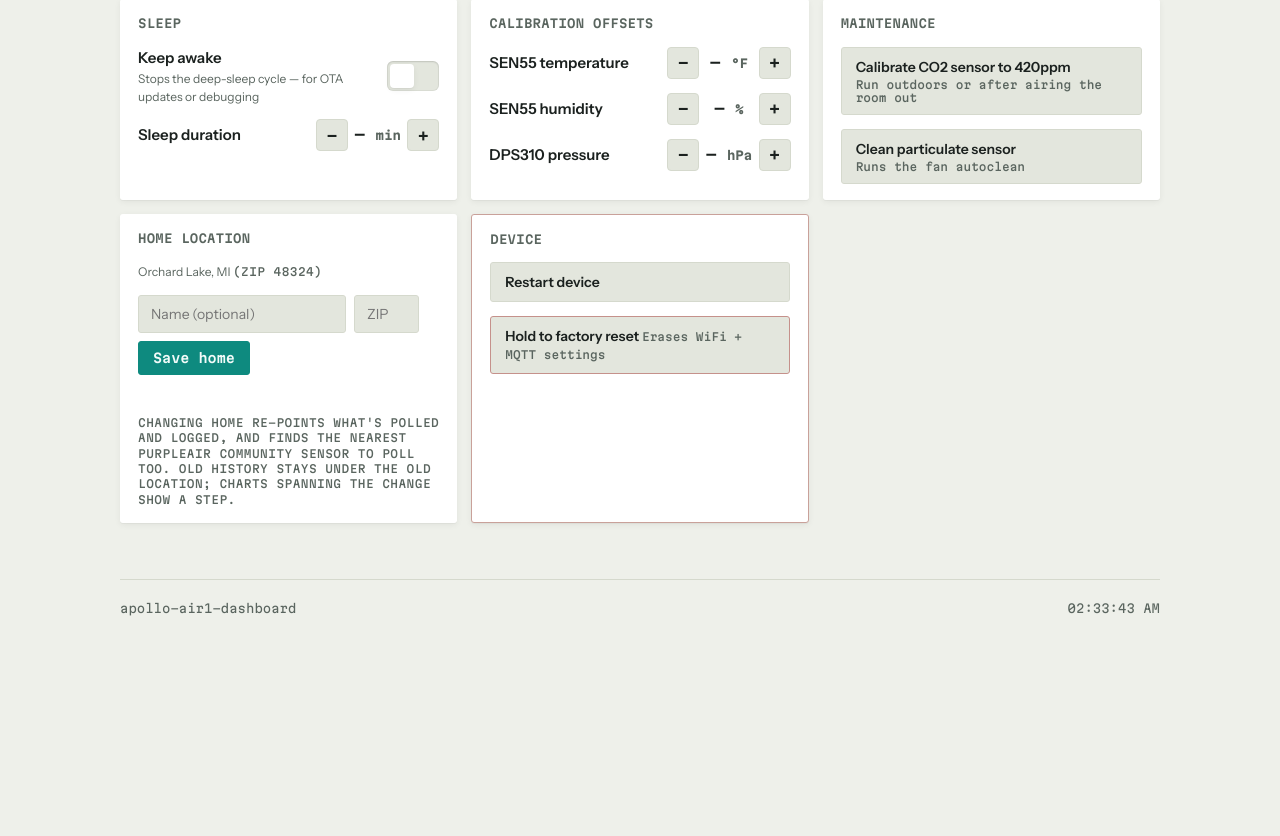
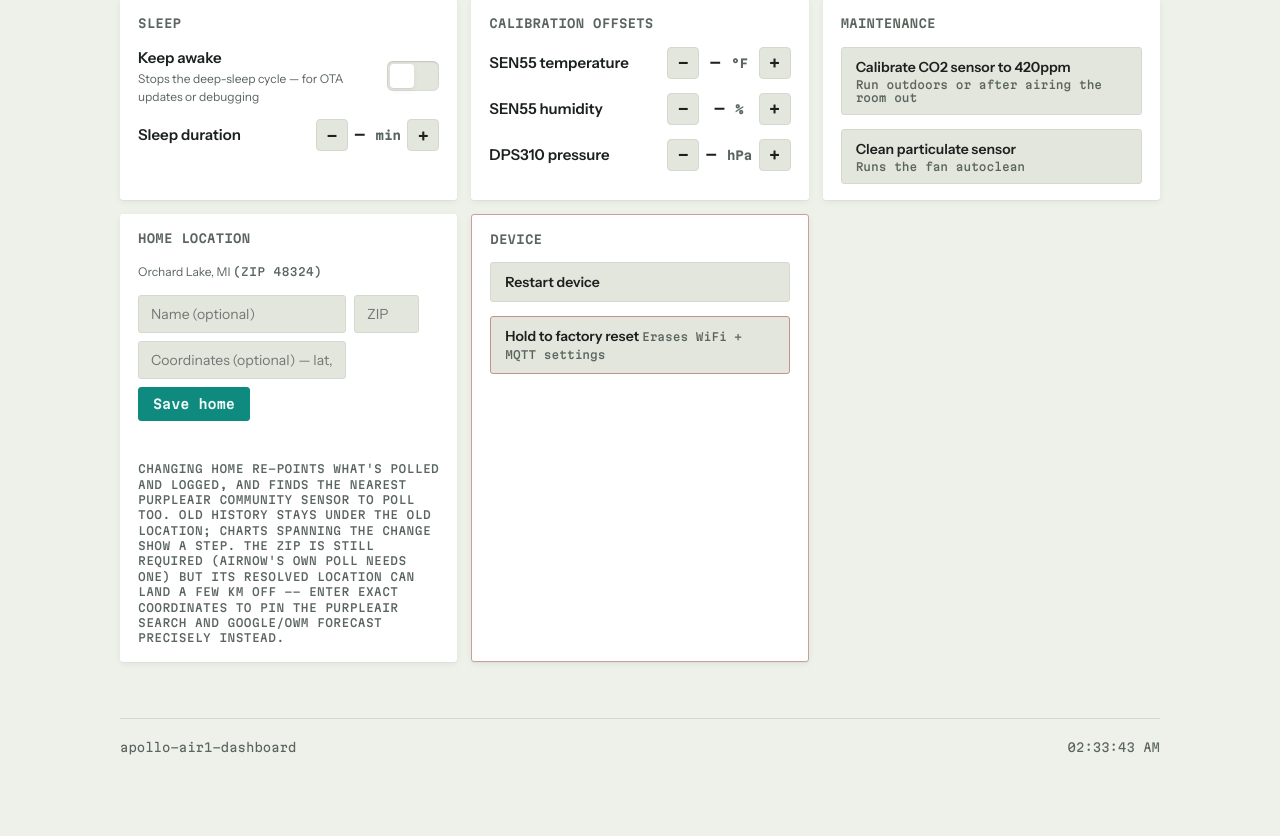
Before and after one commit to ncrosty58/apollo-air1-dashboard, a Flask app: page /indoor in a window 1280 px wide. Shown: the part 1271-2107 px from the top of the page. Before the commit the page ends 1887 px from the top, so only its background shows below. Run offline with Flask 3, Linux system fonts and the light colour scheme; data that the repository does not hold is empty.

Commit message:
Drop the distance from Away's PurpleAir label; allow Home coordinate entry
PurpleAir's Away reporting_area is now just the sensor's name, no
"— X km" suffix (still available in the response's sensor.distance_km
for anything that wants it, just not in the label).

Home's editor gets an optional "Coordinates (lat, lon)" field. AirNow's
zip resolution is "nearest reporting station to this zip", not a true
centroid, and can land several km off -- confirmed directly (two live
lookups for the same zip landed ~11km apart, enough to flip which
PurpleAir sensor came back nearest). Entering exact coordinates
overrides that point for the PurpleAir sensor search and pins it for
Google/OWM's forecast too; the zip stays required (AirNow's own Home
poll only takes a zip).

That required fixing _resolve_home_latlon, which was re-resolving
home's coordinates via a fresh live AirNow call on every forecast
request instead of reading the saved record -- so even without an
override, a coordinate saved once now stays pinned instead of
potentially drifting between calls.

Co-Authored-By: Claude Sonnet 5 <noreply@anthropic.com>

```diff
--- a/app.py
+++ b/app.py
@@ -123,18 +123,20 @@ def api_history():
 
 
 def _resolve_home_latlon():
-    """Google's/OWM's forecast APIs need coordinates, not a zip -- AirNow's
-    own response for the home zip already resolved that, so reuse its
-    (cached) call instead of adding a separate geocoding dependency. Only the
-    live forecast path needs this now; current conditions read the home label
-    from the DB (see _home_reporting_area)."""
-    try:
-        obs = airnow.get_current_observation(home_config.home_zip())
-    except Exception:
+    """Google's/OWM's forecast APIs need coordinates, not a zip -- read them
+    straight from the saved home record instead of re-resolving via a fresh
+    AirNow zip lookup each time. A second live call isn't guaranteed to
+    return the same point as the one used when home was saved: AirNow
+    resolves a zip to its *nearest reporting station*, not a true centroid,
+    and that can drift several km between calls (confirmed directly -- two
+    live lookups for the same zip landed ~11km apart, enough to flip which
+    PurpleAir sensor came back nearest). Reading the stored value keeps every
+    consumer of "home's coordinates" pinned to the one point that was
+    actually resolved (or manually entered) at save time -- see api_home_set."""
+    home = home_config.get_home()
+    if home.get("lat") is None:
         return None, None, None
-    if obs is None or obs.get("lat") is None:
-        return None, None, None
-    return obs["lat"], obs["lon"], obs.get("reporting_area") or "Home"
+    return home["lat"], home["lon"], home.get("reporting_area") or "Home"
 
 
 def _home_reporting_area():
@@ -470,6 +472,23 @@ def api_home_set():
     if resolved is None:
         return jsonify({"error": "couldn't resolve or verify that zip with AirNow"}), 400
 
+    # The zip is still required -- AirNow's own Home poll (via Node-RED) only
+    # takes a zip, and it doubles as the reporting-area label lookup above.
+    # But AirNow's zip resolution is "nearest reporting station", not a true
+    # centroid, and can land noticeably off from the actual location (see
+    # _resolve_home_latlon) -- optional exact coordinates override that
+    # point for everything else that matters (the PurpleAir sensor search
+    # right below, and Google/OWM's forecast).
+    lat, lon = resolved["lat"], resolved["lon"]
+    lat_in, lon_in = body.get("lat"), body.get("lon")
+    if lat_in is not None and lon_in is not None:
+        try:
+            lat, lon = float(lat_in), float(lon_in)
+        except (TypeError, ValueError):
+            return jsonify({"error": "coordinates must be numbers"}), 400
+        if not (-90 <= lat <= 90 and -180 <= lon <= 180):
+            return jsonify({"error": "coordinates out of range"}), 400
+
     # An explicit sensor index in the body is honored if ever passed (e.g. a
     # future admin/scripted call); the app's own UI never sends one anymore,
     # so this always auto-resolves, best-effort (no nearby sensor -> None).
@@ -477,13 +496,13 @@ def api_home_set():
     sensor_index = body.get("purpleair_sensor")
     if sensor_index is None:
         try:
-            sensor = purpleair.nearest_outdoor_sensor(resolved["lat"], resolved["lon"])
+            sensor = purpleair.nearest_outdoor_sensor(lat, lon)
         except Exception:
             logging.exception("PurpleAir nearest-sensor lookup failed")
         sensor_index = sensor["index"] if sensor else None
 
     home, published = home_config.set_home(
-        zip_code=zip_code, lat=resolved["lat"], lon=resolved["lon"],
+        zip_code=zip_code, lat=lat, lon=lon,
         reporting_area=resolved["reporting_area"], purpleair_sensor=sensor_index, label=label,
     )
     return jsonify({"home": home, "purpleair": sensor, "published": published})
--- a/away.py
+++ b/away.py
@@ -131,9 +131,7 @@ def current(provider, loc):
         # Home's PurpleAir reading names the specific sensor (SENSOR_NAME,
         # see purpleair.py) rather than the generic AirNow-resolved region --
         # Away should read the same way instead of showing the same coarse
-        # region every other provider does, now with a distance since (unlike
-        # Home's fixed sensor) which one resolves can change with the zip.
+        # region every other provider does.
         if sensor:
-            name = sensor.get("name") or f"Sensor #{sensor['index']}"
-            obs["reporting_area"] = f"{name} — {sensor['distance_km']} km"
+            obs["reporting_area"] = sensor.get("name") or f"Sensor #{sensor['index']}"
     return obs
--- a/static/indoor.js
+++ b/static/indoor.js
@@ -353,17 +353,34 @@
     e.preventDefault();
     const zip = document.getElementById("home-zip").value;
     const label = document.getElementById("home-label").value;
+    const coordsRaw = document.getElementById("home-coords").value.trim();
+
+    // Optional -- pins the PurpleAir search + Google/OWM forecast to an
+    // exact point instead of wherever AirNow resolves the zip to (see the
+    // away-hint text). Blank is fine (falls back to that zip resolution);
+    // anything entered has to actually parse as "lat, lon", though.
+    let lat = null, lon = null;
+    if (coordsRaw) {
+      const parts = coordsRaw.split(",").map((p) => Number(p.trim()));
+      if (parts.length !== 2 || parts.some(Number.isNaN)) {
+        toast("Coordinates should look like: 42.5988, -83.3577");
+        return;
+      }
+      [lat, lon] = parts;
+    }
+
     try {
       const res = await fetch("/api/home", {
         method: "POST",
         headers: { "Content-Type": "application/json" },
-        body: JSON.stringify({ zip, label }),
+        body: JSON.stringify({ zip, label, lat, lon }),
       });
       const d = await res.json().catch(() => ({}));
       if (!res.ok) throw new Error(d.error || "request failed");
       renderHome(d.home);
       document.getElementById("home-zip").value = "";
       document.getElementById("home-label").value = "";
+      document.getElementById("home-coords").value = "";
       const s = d.purpleair;
       const sensorMsg = s ? ` — using PurpleAir ${s.name || "#" + s.index} (${s.distance_km} km)` : " — no PurpleAir sensor nearby";
       toast((d.published ? "Home updated" : "Home saved (Node-RED will pick it up when the broker reconnects)") + sensorMsg);
--- a/templates/indoor.html
+++ b/templates/indoor.html
@@ -208,9 +208,10 @@
           <form class="add-location-form" id="home-form">
             <input type="text" id="home-label" placeholder="Name (optional)" maxlength="40" autocomplete="off">
             <input type="text" id="home-zip" placeholder="ZIP" maxlength="5" inputmode="numeric" pattern="[0-9]*" autocomplete="off">
+            <input type="text" id="home-coords" placeholder="Coordinates (optional) — lat, lon" autocomplete="off">
             <button type="submit">Save home</button>
           </form>
-          <p class="away-hint eyebrow">Changing home re-points what's polled and logged, and finds the nearest PurpleAir community sensor to poll too. Old history stays under the old location; charts spanning the change show a step.</p>
+          <p class="away-hint eyebrow">Changing home re-points what's polled and logged, and finds the nearest PurpleAir community sensor to poll too. Old history stays under the old location; charts spanning the change show a step. The zip is still required (AirNow's own poll needs one) but its resolved location can land a few km off -- enter exact coordinates to pin the PurpleAir search and Google/OWM forecast precisely instead.</p>
         </div>
 
         <div class="control-card danger-card">
```
Also changed, not shown: test_app.py (+67 -0 lines), test_away.py (+3 -4 lines).
